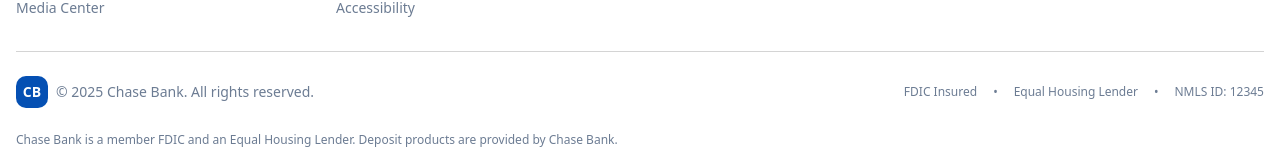
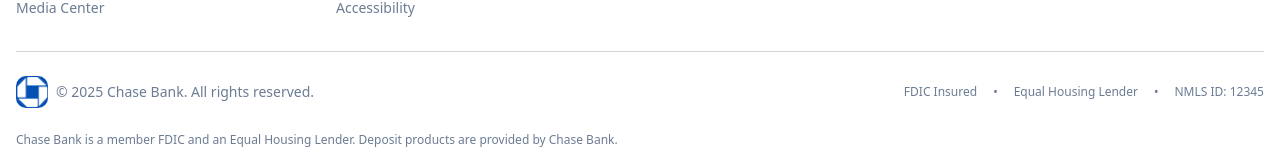
Before and after one commit to x1o-Here/chase, a Next.js app: page / in a window 1280 px wide. Shown: the part 1147-1313 px from the top of the page. Built offline with nearby package versions, Linux system fonts and the light colour scheme; no server answers; the database is empty.

Commit message:
Update icon in the footer

```diff
--- a/components/Footer.tsx
+++ b/components/Footer.tsx
@@ -1,3 +1,5 @@
+import Image from "next/image";
+
 export const Footer = () => {
   const currentYear = new Date().getFullYear();
 
@@ -47,7 +49,13 @@
         <div className="flex flex-col md:flex-row justify-between items-center gap-4">
           <div className="flex items-center gap-2">
             <div className="h-8 w-8 rounded-lg bg-primary flex items-center justify-center">
-              <span className="text-primary-foreground font-bold text-sm">CB</span>
+              <Image
+                src="/octogon-white.avif"
+                alt="Octogon Icon"
+                width={32}
+                height={32}
+                className="rounded-lg object-cover"
+              />
             </div>
             <span className="text-sm text-muted-foreground">
               © {currentYear} Chase Bank. All rights reserved.
```
